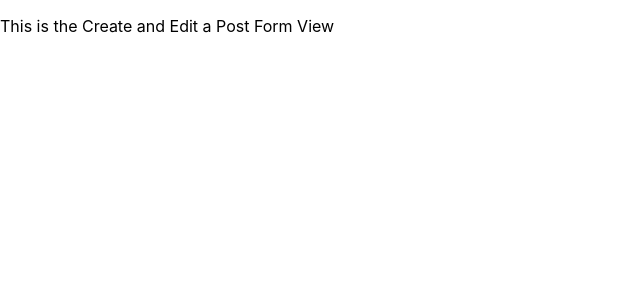
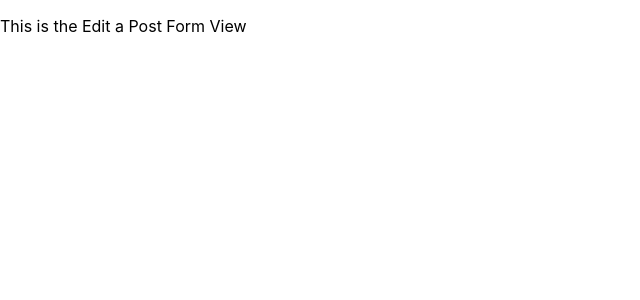
Before and after one commit to conuko/Readable-Frontend, a React (Create React App) app: page /post/edit/1 in a window 1280 px wide. Shown: the top 300 px of the page, without its empty margins (0-640 px from the left). Built offline with nearby package versions, Linux system fonts and the light colour scheme; no server answers.

Commit message:
feat: create filtered category view for posts

```diff
--- a/src/components/App.js
+++ b/src/components/App.js
@@ -5,7 +5,8 @@ import { handleInitialData } from '../actions/shared';
 import HomeView from './HomeView';
 import PostDetailView from './PostDetailView';
 import CategoryView from './CategoryView';
-import CreateEditPostView from './CreateEditPostView';
+import CreatePost from './CreatePost';
+import EditPost from './EditPost';
 
 function App() {
   const dispatch = useDispatch();
@@ -18,8 +19,8 @@ function App() {
         <Route path="/" exact component={HomeView} />
         <Route path="/post/:id" exact component={PostDetailView} />
         <Route path="/category/:category" exact component={CategoryView} />
-        <Route exact path="/add" component={CreateEditPostView} />
-        <Route exact path="/post/edit/:id" component={CreateEditPostView} />
+        <Route exact path="/add" component={CreatePost} />
+        <Route exact path="/post/edit/:id" component={EditPost} />
       </div>
     </Router>
 
--- a/src/components/CategoryView.js
+++ b/src/components/CategoryView.js
@@ -1,12 +1,30 @@
+/* eslint-disable react/destructuring-assignment */
 /* - identical to the default view, but filtered to only include posts with the selected category
 */
 
 import React from 'react';
+import { useSelector } from 'react-redux';
+import Post from './Post';
 
-function CategoryView() {
+function CategoryView(props) {
+  const { category } = props.match.params;
+
+  const allPosts = useSelector((state) => Object.values(state.posts));
+
+  let postsToRender = [];
+  postsToRender = allPosts.filter((post) => post.category === category);
+
   return (
     <div>
-      <p>This is the Category View</p>
+      <h2>{ category }</h2>
+      <h2>{`${postsToRender.length} Posts`}</h2>
+      <ul className="posts-list">
+        {postsToRender.map((post) => (
+          <li key={post.id}>
+            <Post post={post} />
+          </li>
+        ))}
+      </ul>
     </div>
   );
 }
--- a/src/components/CreateEditPostView.js
+++ b/src/components/CreatePost.js
@@ -8,7 +8,7 @@ import React from 'react';
 function CreateEditPostView() {
   return (
     <div>
-      <p>This is the Create and Edit a Post Form View</p>
+      <p>This is the Create a Post Form View</p>
     </div>
   );
 }
--- /dev/null
+++ b/src/components/EditPost.js
@@ -0,0 +1,16 @@
+/*
+- should have a form to create new post or edit existing posts
+- when editing, existing data should be populated in the form
+*/
+
+import React from 'react';
+
+function CreateEditPostView() {
+  return (
+    <div>
+      <p>This is the Edit a Post Form View</p>
+    </div>
+  );
+}
+
+export default CreateEditPostView;
--- a/src/components/Post.js
+++ b/src/components/Post.js
@@ -76,7 +76,7 @@ function Post({ post }) {
       <button className="delete-button" type="button" onClick={handleClickOnDeleteButton}>
         Delete
       </button>
-      <Link to="/">
+      <Link to={`/post/edit/${post.id}`}>
         <button className="edit-button" type="button">
           Edit
         </button>
```
Also changed, not shown: 1 other file (tests, documents, lock files or other folders).
